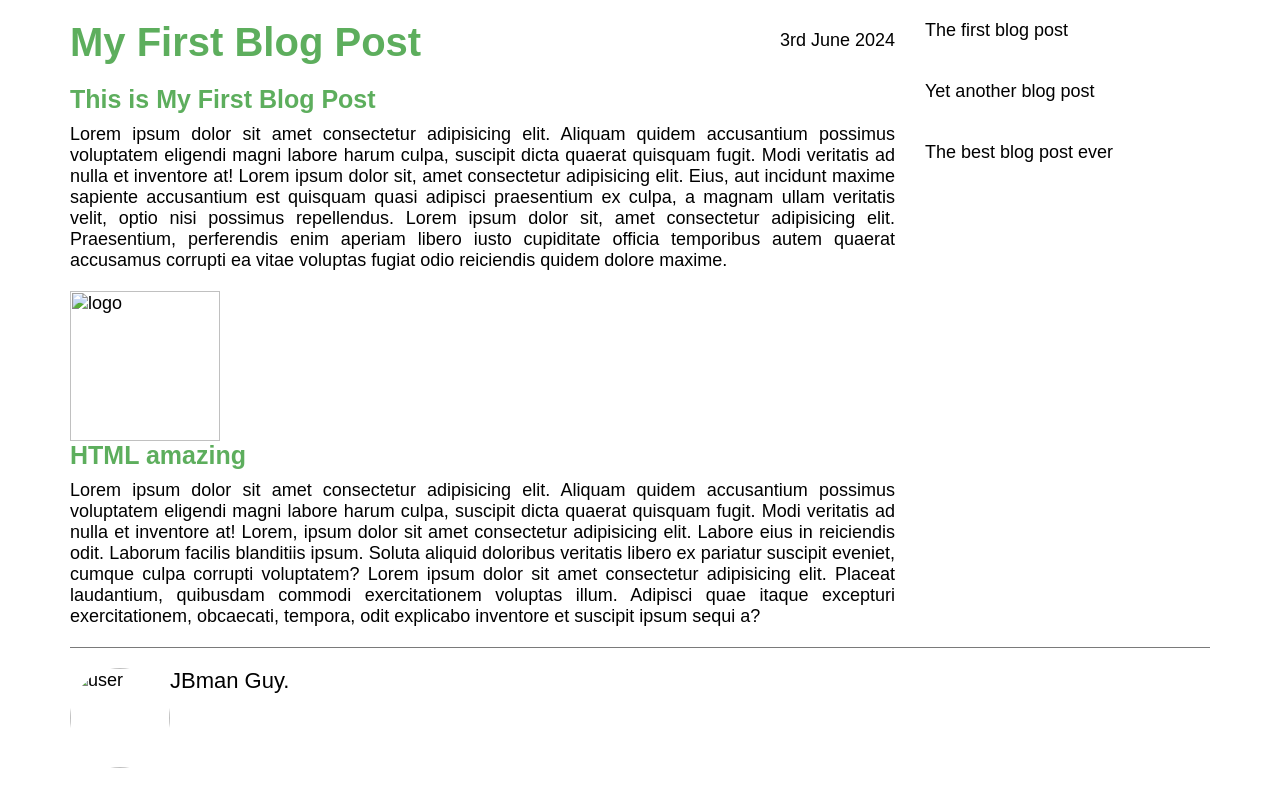
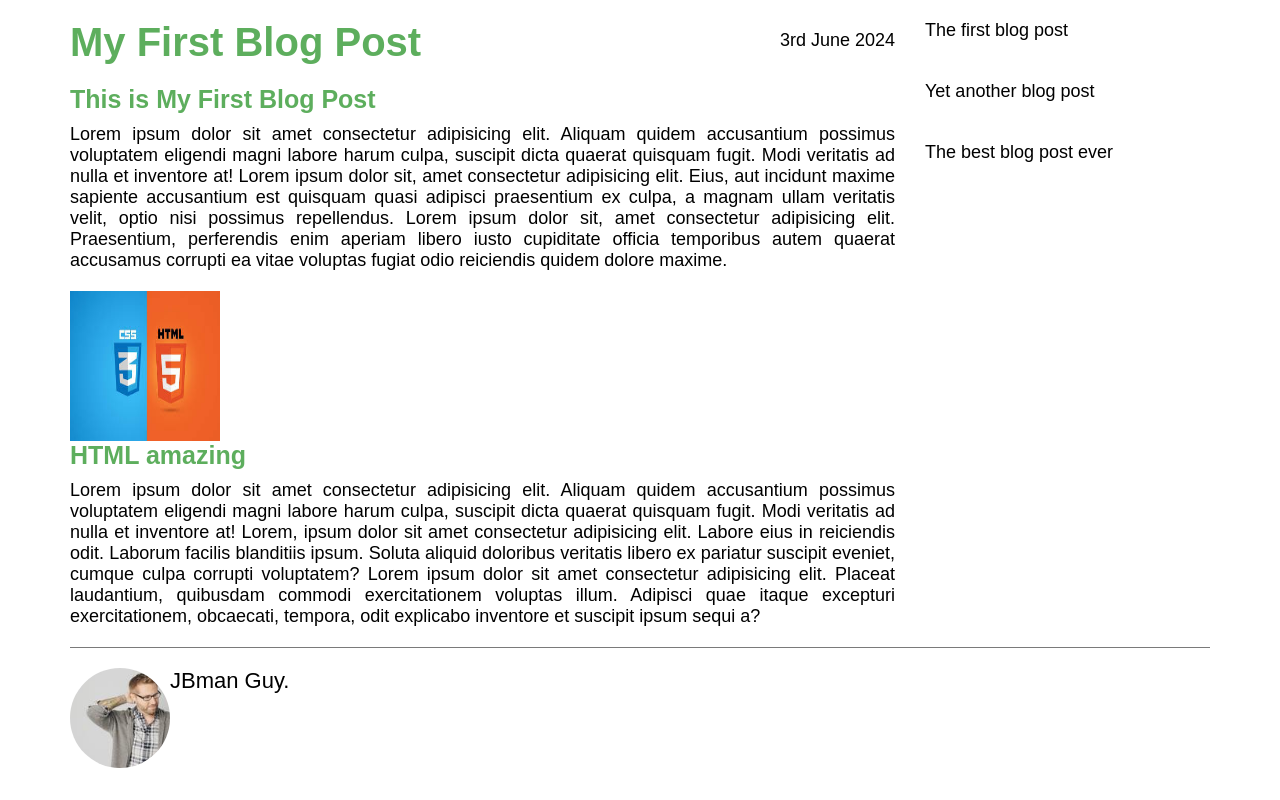
Before and after one commit to muhammadmakarfi/Learn, a plain HTML site: page Learn/index.html in a window 1280 px wide. Drawn offline with Linux system fonts and the light colour scheme.

Commit message:
new images

```diff
--- a/Learn/index.html
+++ b/Learn/index.html
@@ -20,7 +20,7 @@
                     vitae voluptas fugiat odio reiciendis quidem dolore maxime.
                 </p>
 
-                <img src="/home/baffa/Pictures/ww/1279440.png" alt="logo" height="150px" width="150px">
+                <img src="HCS.jpg" alt="logo" height="150px" width="150px">
                 <h2>HTML amazing</h2>
                 <p class="main_text">
                     Lorem ipsum dolor sit amet consectetur adipisicing elit. Aliquam quidem accusantium
@@ -51,7 +51,7 @@
             </div>
 
             <div class="author_box">
-                 <img src="/home/baffa/Pictures/ww/1298654.png" alt="user">
+                 <img src="user.jpg" alt="user">
                 <p class="author_text">
                     JBman Guy.
                 </p>
```
Also changed, not shown: Learn/HCS.jpg (added), Learn/user.jpg (added), 2 other files.
